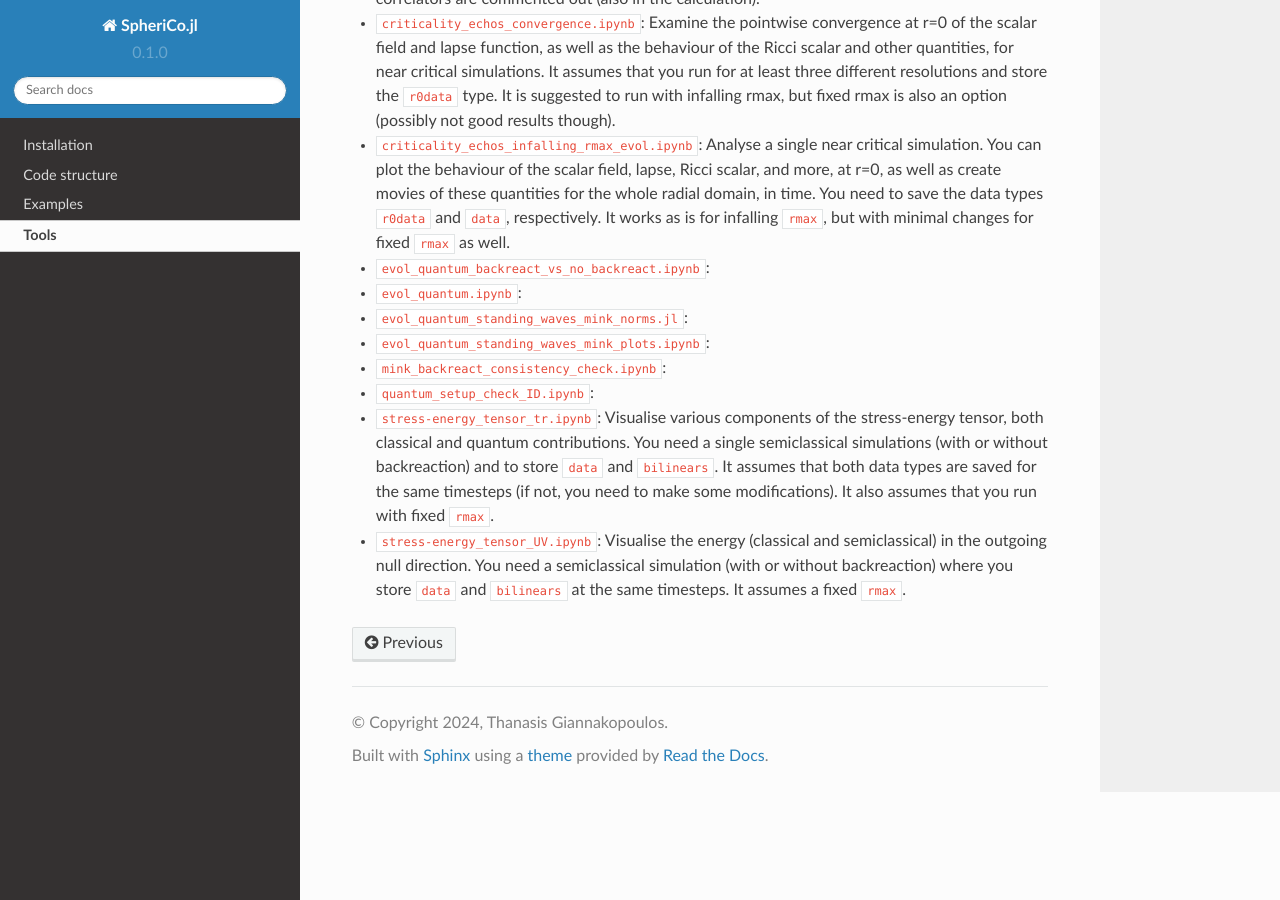
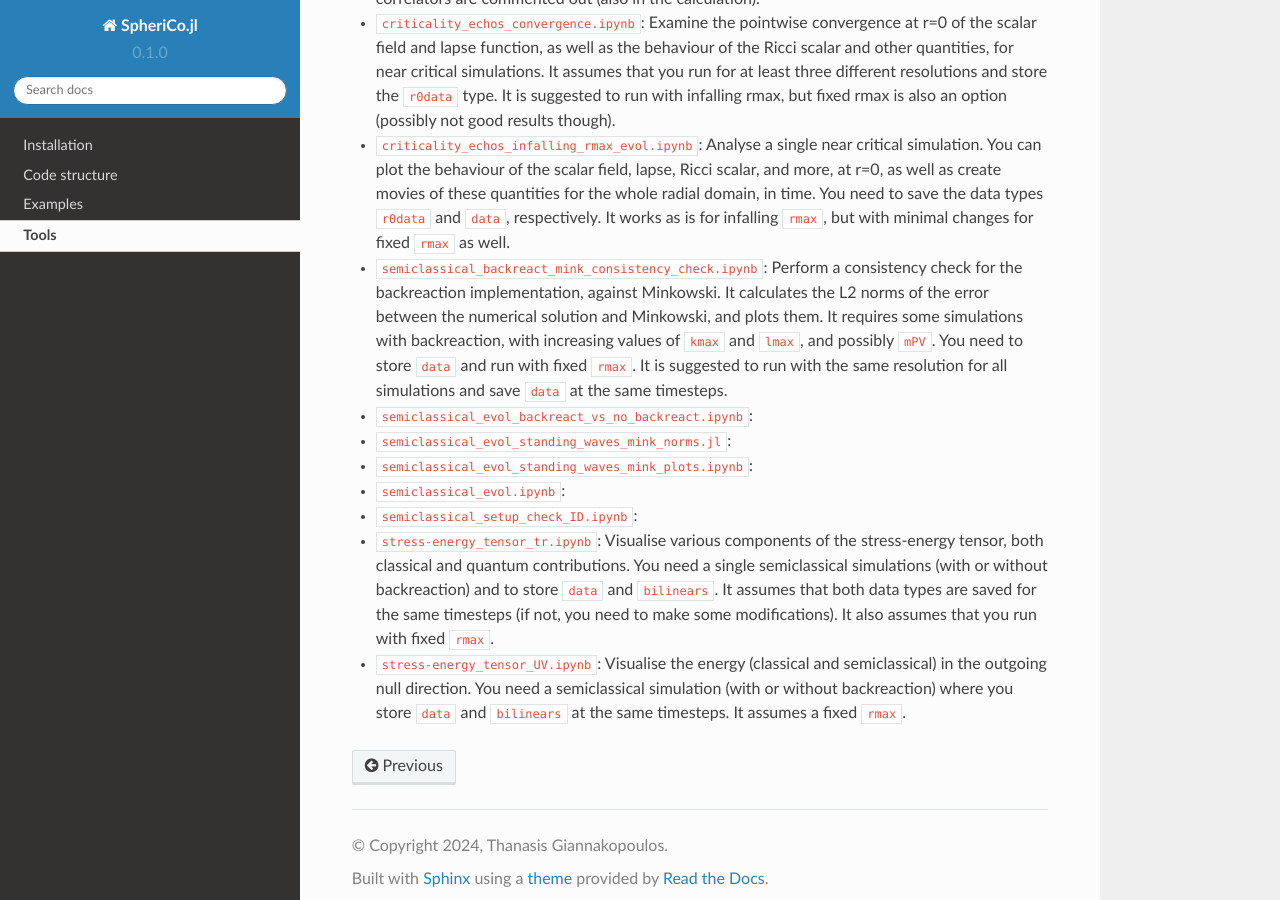
Before and after one commit to ThanasisGiannakopoulos/SpheriCo.jl, a Sphinx documentation site: the page built from docs/source/tools.rst, in a window 1280 px wide and 900 px high, scrolled down 1446 px. Built offline with Sphinx 7.4.7 and the Read the Docs theme 2.0.0, drawn with Linux system fonts in a browser that asks for light colours.

Commit message:
docs/tools: semiclassical mink backreact test
Signed-off-by: thanasis@Dobby <giannakopoulos.th@gmail.com>

```diff
--- a/docs/source/tools.rst
+++ b/docs/source/tools.rst
@@ -103,17 +103,25 @@ how it interacts with other tools:
   respectively. It works as is for infalling ``rmax``, but with
   minimal changes for fixed ``rmax`` as well.
 
-- ``evol_quantum_backreact_vs_no_backreact.ipynb``:
+- ``semiclassical_backreact_mink_consistency_check.ipynb``: Perform a
+  consistency check for the backreaction implementation, against
+  Minkowski. It calculates the L2 norms of the error between the
+  numerical solution and Minkowski, and plots them. It requires some
+  simulations with backreaction, with increasing values of ``kmax``
+  and ``lmax``, and possibly ``mPV``. You need to store ``data`` and
+  run with fixed ``rmax``. It is suggested to run with the same
+  resolution for all simulations and save ``data`` at the same
+  timesteps.
 
-- ``evol_quantum.ipynb``:
+- ``semiclassical_evol_backreact_vs_no_backreact.ipynb``:
 
-- ``evol_quantum_standing_waves_mink_norms.jl``:
+- ``semiclassical_evol_standing_waves_mink_norms.jl``:
 
-- ``evol_quantum_standing_waves_mink_plots.ipynb``:
+- ``semiclassical_evol_standing_waves_mink_plots.ipynb``:
 
-- ``mink_backreact_consistency_check.ipynb``:
+- ``semiclassical_evol.ipynb``:
 
-- ``quantum_setup_check_ID.ipynb``:
+- ``semiclassical_setup_check_ID.ipynb``:
 
 - ``stress-energy_tensor_tr.ipynb``: Visualise various components of
   the stress-energy tensor, both classical and quantum
```
Also changed, not shown: 1 other file.
